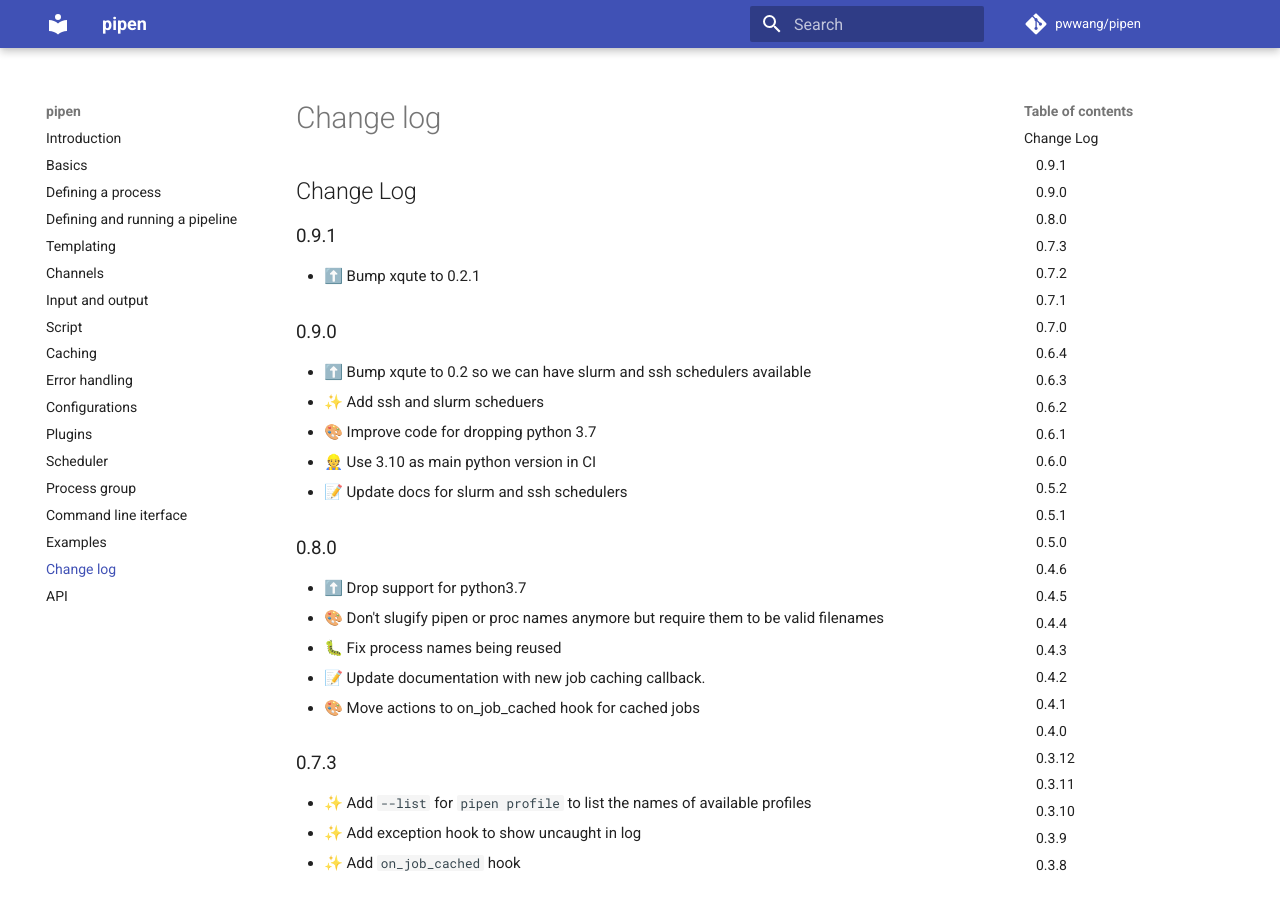
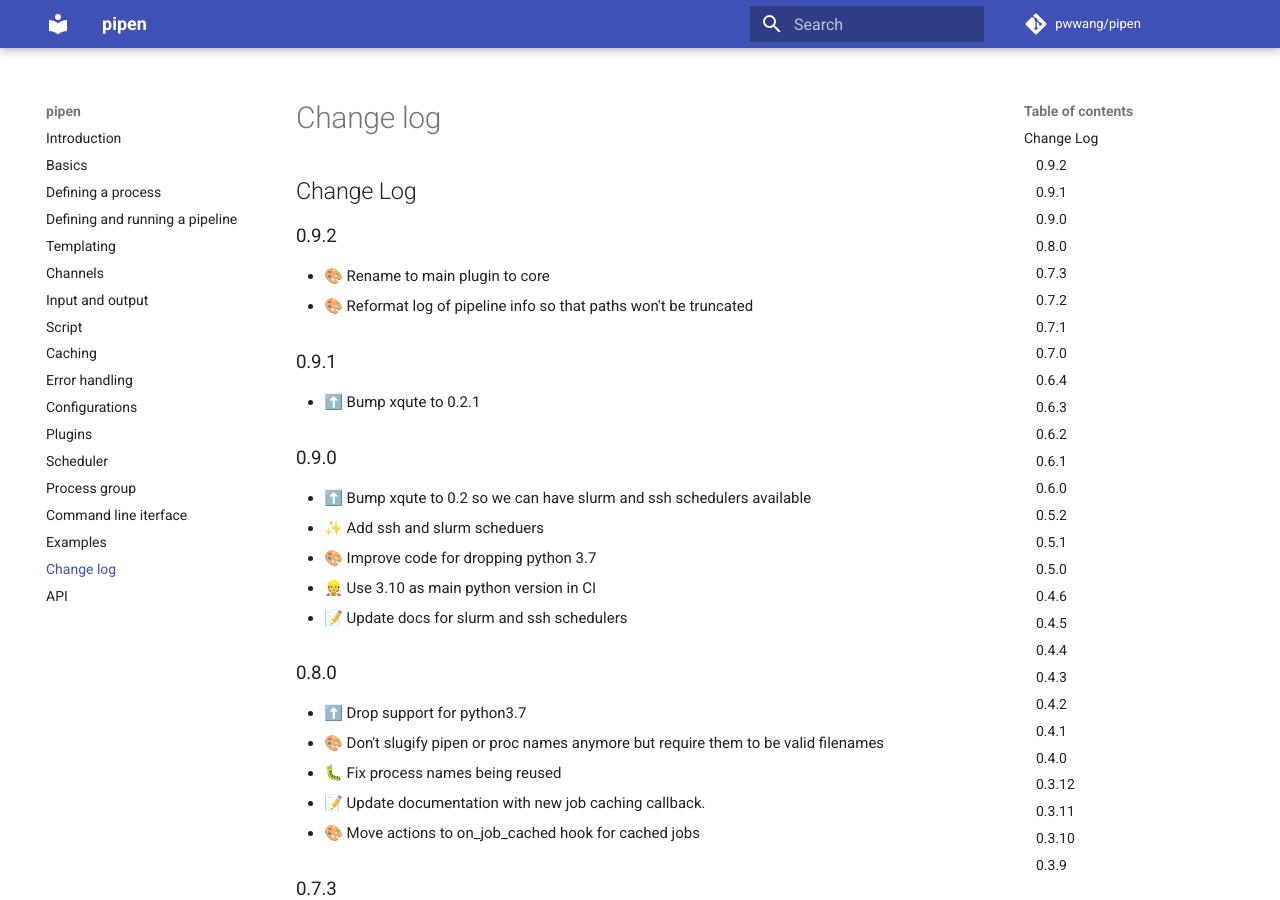
Before and after one commit to pwwang/pipen, an MkDocs documentation site: the page built from docs/CHANGELOG.md, in a window 1280 px wide and 900 px high. Built offline with MkDocs 1.6.1 and Material for MkDocs 9.7.7, drawn with Linux system fonts in a browser that asks for light colours; comment, search, counter and statistics services are not loaded.

Commit message:
🔖 0.9.2

```diff
--- a/docs/CHANGELOG.md
+++ b/docs/CHANGELOG.md
@@ -1,4 +1,9 @@
 # Change Log
+
+## 0.9.2
+
+- 🎨 Rename to main plugin to core
+- 🎨 Reformat log of pipeline info so that paths won't be truncated
 
 ## 0.9.1
 
--- a/pipen/version.py
+++ b/pipen/version.py
@@ -1,3 +1,3 @@
 """Provide version of pipen"""
 
-__version__ = "0.9.1"
+__version__ = "0.9.2"
--- a/pyproject.toml
+++ b/pyproject.toml
@@ -4,7 +4,7 @@ build-backend = "poetry.masonry.api"
 
 [tool.poetry]
 name = "pipen"
-version = "0.9.1"
+version = "0.9.2"
 description = "A pipeline framework for python"
 authors = [ "pwwang <pwwang@pwwang.com>",]
 license = "MIT"
```
